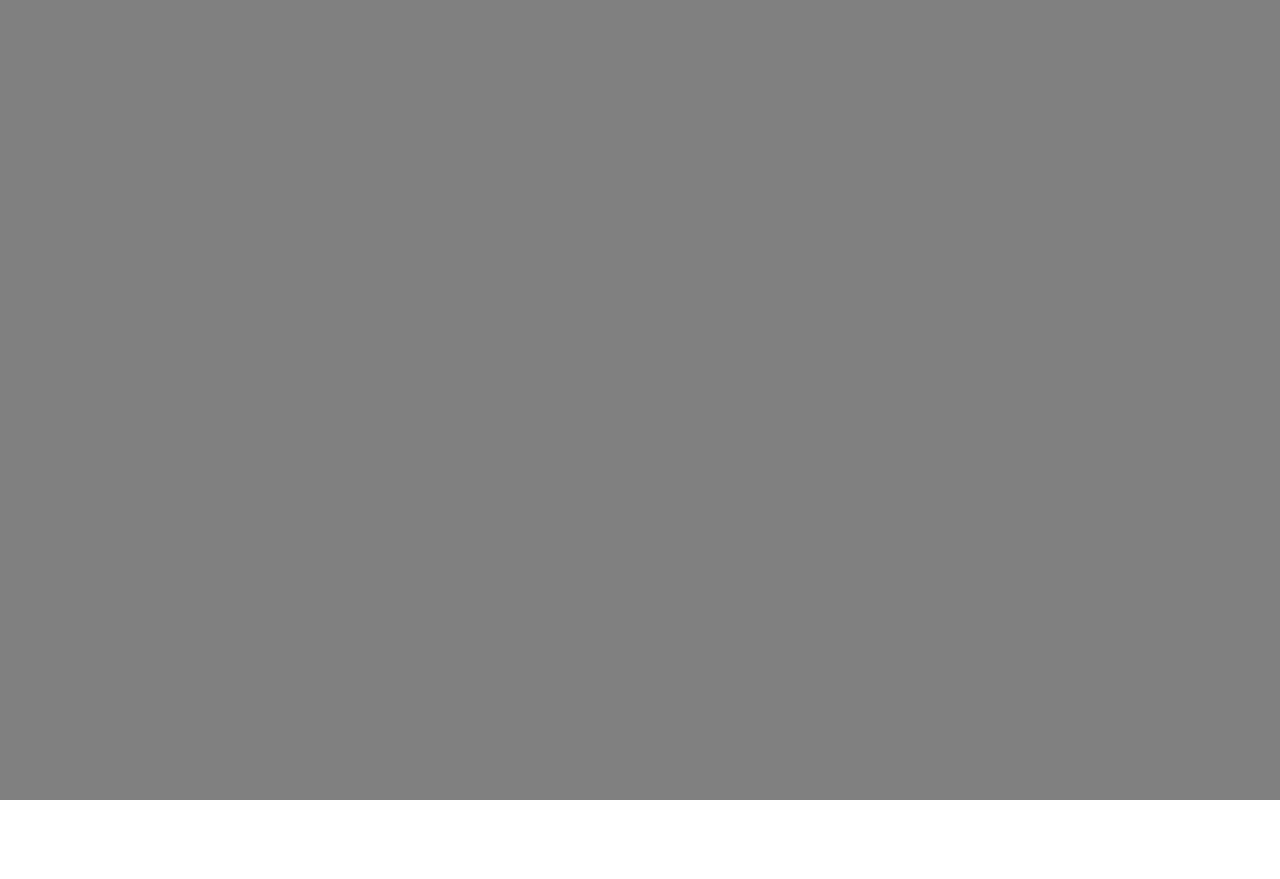
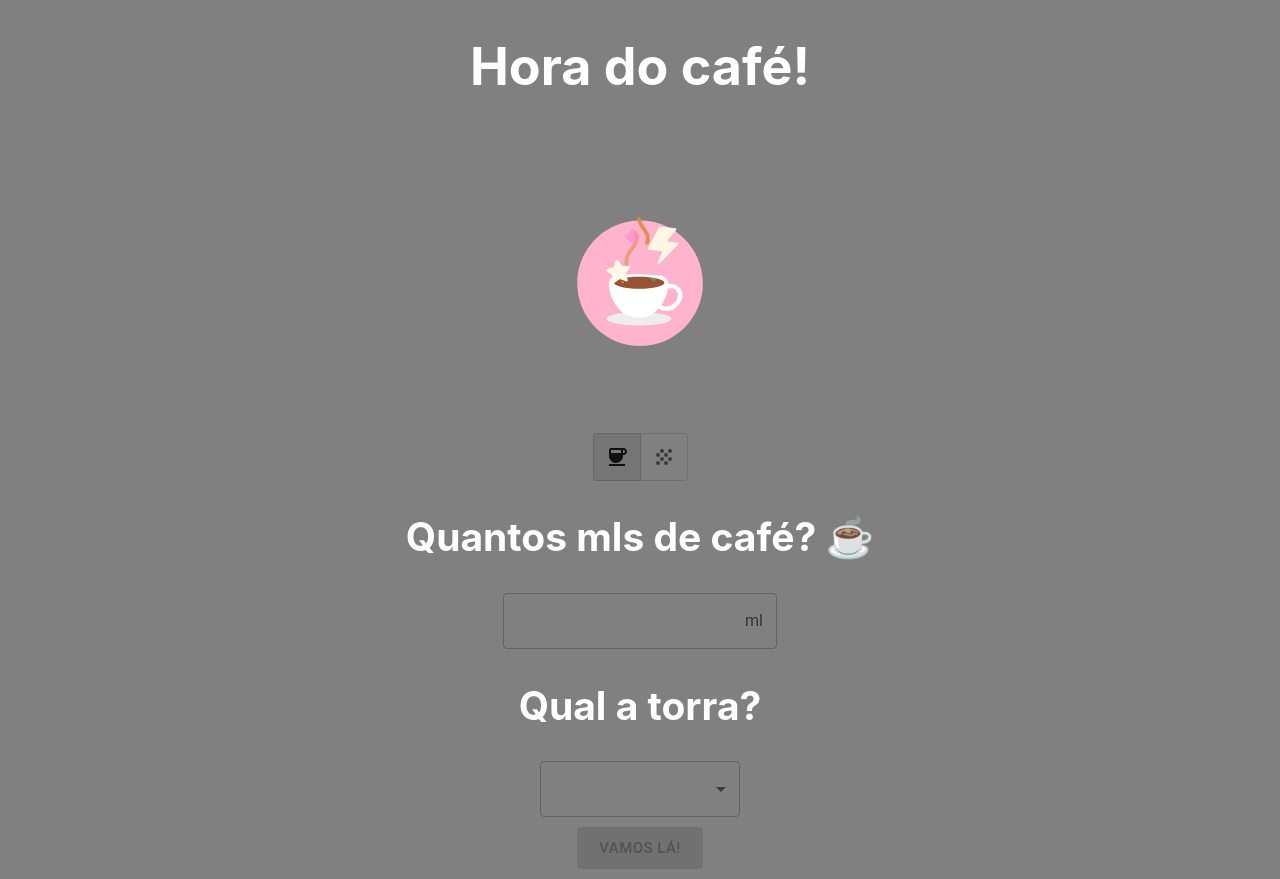
Before and after one commit to andreLDias/make-your-coffee, a React (Create React App) app: page / in a window 1280 px wide. Before the commit this address had no page. Before the commit the page ends 800 px from the top, so only its background shows below. Built offline with nearby package versions, Linux system fonts and the light colour scheme.

Commit message:
add basename to make sure deploy will work - god, I hate gh pages

```diff
--- a/package.json
+++ b/package.json
@@ -2,7 +2,7 @@
   "name": "make-your-coffee",
   "version": "0.1.0",
   "private": true,
-  "homepage": "https://andreldias.github.io/make-your-coffee/",
+  "homepage": "https://andreldias.github.io/make-your-coffee",
   "dependencies": {
     "@emotion/react": "^11.10.6",
     "@emotion/styled": "^11.10.6",
--- a/src/App.js
+++ b/src/App.js
@@ -4,16 +4,16 @@ import { CoffeeInformation, Results } from './screens'
 
 function App() {
   return (
-    <div className="App">
-      <header className="App-header">
-        <BrowserRouter>
+    <BrowserRouter basename={process.env.PUBLIC_URL}>
+      <div className="App">
+        <header className="App-header">
           <Routes>
-            <Route path="/home" element={<CoffeeInformation />} />
+            <Route path="/" element={<CoffeeInformation />} />
             <Route path="/resultado/:coffee/:water" element={<Results />} />
           </Routes>
-        </BrowserRouter>
-      </header>
-    </div>
+        </header>
+      </div>
+    </BrowserRouter>
   )
 }
 
```
